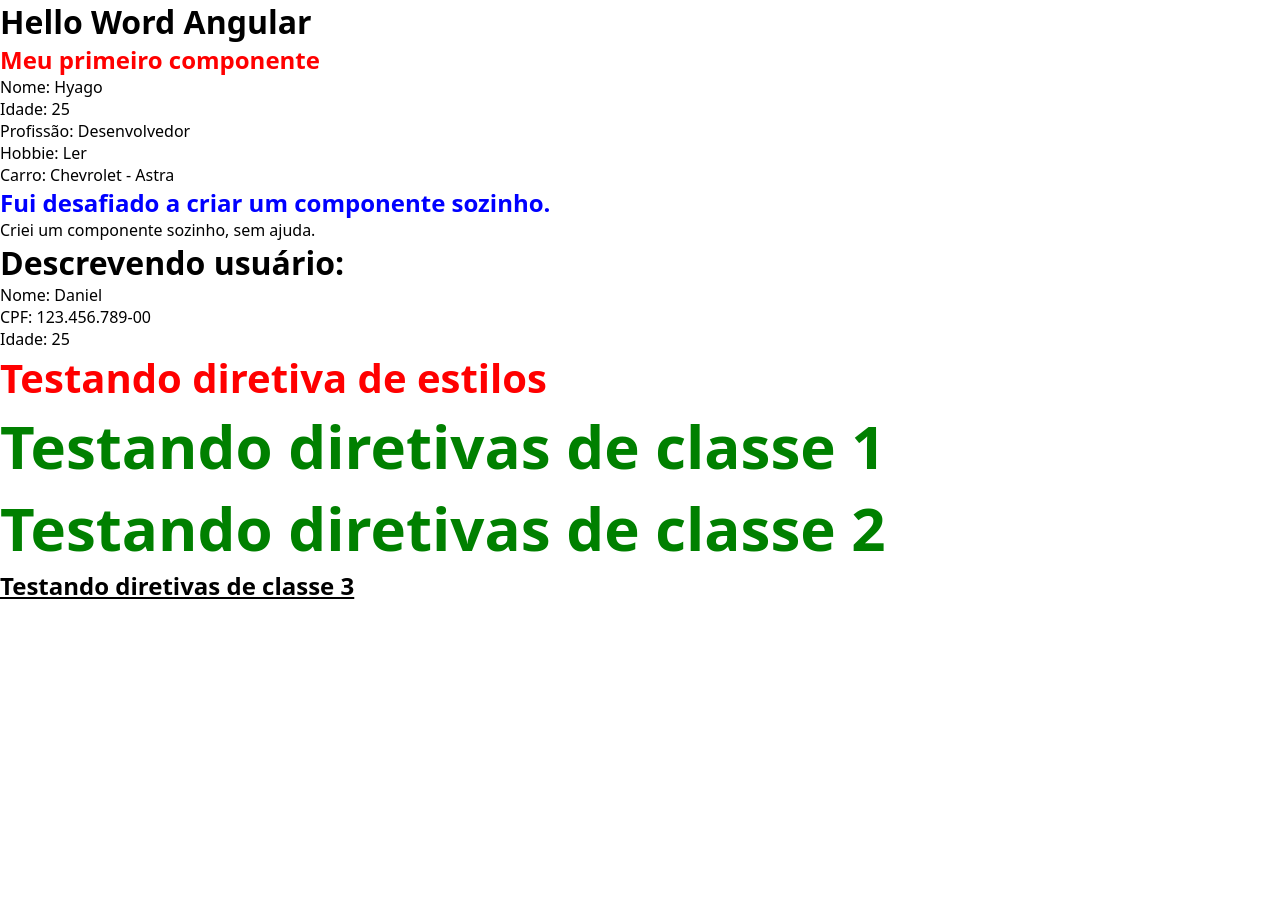
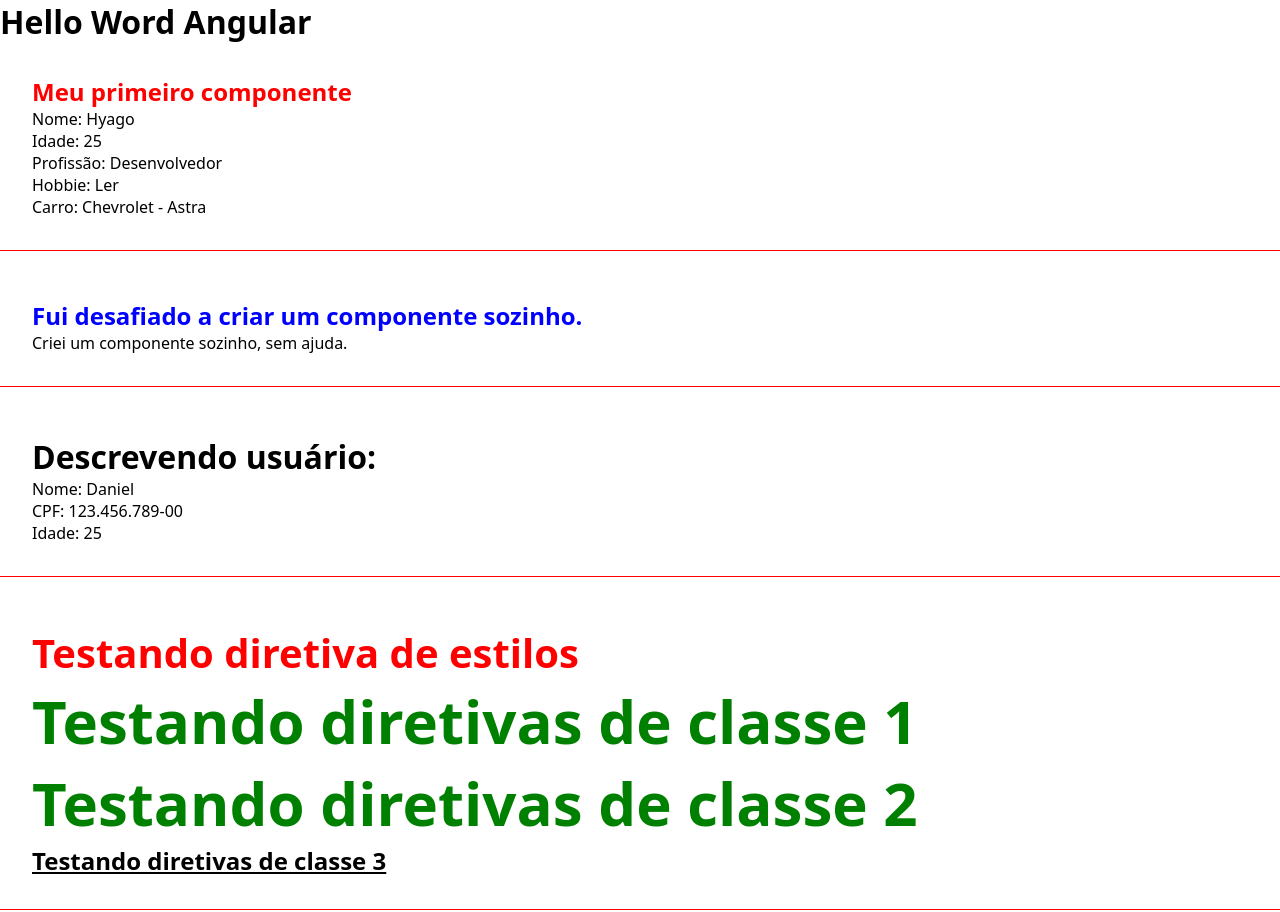
Before and after one commit to Hyagodevbfr/curso-angular, an Angular app: page / in a window 1280 px wide. Shown: the top 912 px of the page. Before the commit the page ends 800 px from the top, so only its background shows below. Built offline with nearby package versions, Linux system fonts and the light colour scheme.

Commit message:
chore: separates content into blocks

```diff
--- a/src/app/components/directives/directives.component.html
+++ b/src/app/components/directives/directives.component.html
@@ -1,3 +1,4 @@
+<div class="class">
   <h2 [ngStyle]="{ 'font-size': size + 'px', color: color }">
     Testando diretiva de estilos
   </h2>
@@ -5,3 +6,4 @@
   <h2 [ngClass]="classes">Testando diretivas de classe 1</h2>
   <h2 [ngClass]="classes">Testando diretivas de classe 2</h2>
   <h2 [ngClass]="underline">Testando diretivas de classe 3</h2>
+</div>
--- a/src/app/components/first-component/first-component.component.html
+++ b/src/app/components/first-component/first-component.component.html
@@ -1,6 +1,8 @@
+<div class="class">
   <h2>Meu primeiro componente</h2>
   <p>Nome: {{ name }}</p>
   <p>Idade: {{ age }}</p>
   <p>Profissão: {{ job }}</p>
   <p>Hobbie: {{ hobbie[0] }}</p>
   <p>Carro: {{ car.brand }} - {{ car.model }}</p>
+</div>
--- a/src/app/components/own-component/own-component.component.html
+++ b/src/app/components/own-component/own-component.component.html
@@ -1,2 +1,4 @@
-<h2>Fui desafiado a criar um componente sozinho.</h2>
-<p>Criei um componente sozinho, sem ajuda.</p>
+<div class="class">
+  <h2>Fui desafiado a criar um componente sozinho.</h2>
+  <p>Criei um componente sozinho, sem ajuda.</p>
+</div>
--- a/src/app/components/parent-data/parent-data.component.html
+++ b/src/app/components/parent-data/parent-data.component.html
@@ -1,4 +1,6 @@
-<h1>Descrevendo usuário:</h1>
-<p>Nome: {{ name }}</p>
-<p>CPF: {{ personInfo.nationalId }}</p>
-<p>Idade: {{ personInfo.age }}</p>
+<div class="class">
+  <h1>Descrevendo usuário:</h1>
+  <p>Nome: {{ name }}</p>
+  <p>CPF: {{ personInfo.nationalId }}</p>
+  <p>Idade: {{ personInfo.age }}</p>
+</div>
--- a/src/styles.scss
+++ b/src/styles.scss
@@ -3,3 +3,13 @@
   padding: 0;
   font-family: system-ui, -apple-system, BlinkMacSystemFont, 'Segoe UI', Roboto, Oxygen, Ubuntu, Cantarell, 'Open Sans', 'Helvetica Neue', sans-serif;
 }
+
+body{
+  padding-bottom: 500px;
+}
+
+.class{
+  border-bottom: 1px solid red;
+  padding: 2em;
+  margin-bottom: 1em;
+}
```
Lines whose indentation alone changed are shown as unchanged.
